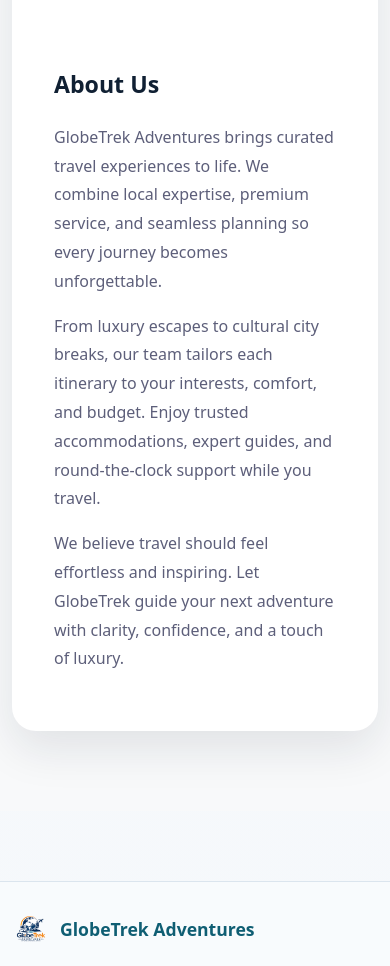
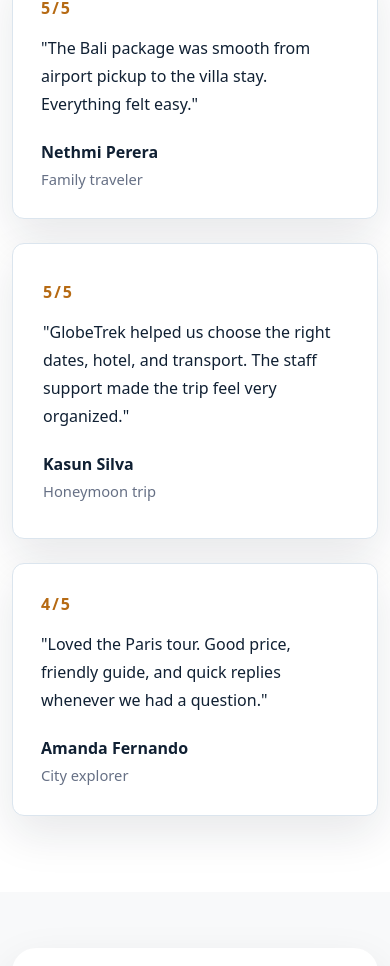
Before and after one commit to sasindusachintha/GlobTrek_Website, a PHP site: page / in a window 390 px wide. Shown: the part 4815-5781 px from the top of the page. Run offline with PHP 8.4, Linux system fonts and the light colour scheme.

Commit message:
added enhanced

```diff
--- a/css/style.css
+++ b/css/style.css
@@ -483,6 +483,59 @@ section.container {
     padding: 80px 0;
 }
 
+.feedback-section {
+    padding: 76px 0;
+    background: #ffffff;
+}
+
+.feedback-heading {
+    max-width: 680px;
+    margin-bottom: 28px;
+}
+
+.feedback-heading p {
+    color: var(--gt-muted);
+    line-height: 1.7;
+    margin: 0;
+}
+
+.feedback-card {
+    height: 100%;
+    padding: 28px;
+    border: 1px solid var(--gt-border);
+    border-radius: 12px;
+    background: var(--gt-surface);
+    box-shadow: var(--gt-shadow);
+}
+
+.feedback-card-large {
+    padding: 36px 30px;
+}
+
+.feedback-rating {
+    color: #b66a13;
+    font-weight: 800;
+    letter-spacing: 2px;
+    margin-bottom: 14px;
+}
+
+.feedback-card p {
+    color: var(--gt-ink);
+    line-height: 1.75;
+    margin-bottom: 22px;
+}
+
+.feedback-card strong,
+.feedback-card span {
+    display: block;
+}
+
+.feedback-card span {
+    color: var(--gt-muted);
+    font-size: 0.92rem;
+    margin-top: 4px;
+}
+
 .about-us-card {
     border-radius: 24px;
     overflow: hidden;
@@ -512,6 +565,25 @@ section.container {
 .about-us-card p {
     color: #5d5f7a;
     line-height: 1.8;
+}
+
+.about-contact {
+    margin-top: 24px;
+    padding-top: 20px;
+    border-top: 1px solid var(--gt-border);
+}
+
+.about-contact p {
+    display: flex;
+    align-items: center;
+    gap: 10px;
+    margin-bottom: 8px;
+    color: var(--gt-ink);
+    font-weight: 700;
+}
+
+.about-contact i {
+    color: var(--gt-ocean);
 }
 
 @media (max-width: 991px) {
--- a/index.html
+++ b/index.html
@@ -113,6 +113,41 @@
         <div class="row g-4" id="package-container"></div>
     </section>
 
+    <section class="feedback-section">
+        <div class="container">
+            <div class="feedback-heading">
+                <h2 class="section-title mb-2">Traveler Feedback</h2>
+                <p>Real stories from guests who planned their holidays with GlobeTrek.</p>
+            </div>
+            <div class="row g-4">
+                <div class="col-md-4">
+                    <div class="feedback-card">
+                        <div class="feedback-rating">5/5</div>
+                        <p>"The Bali package was smooth from airport pickup to the villa stay. Everything felt easy."</p>
+                        <strong>Nethmi Perera</strong>
+                        <span>Family traveler</span>
+                    </div>
+                </div>
+                <div class="col-md-4">
+                    <div class="feedback-card feedback-card-large">
+                        <div class="feedback-rating">5/5</div>
+                        <p>"GlobeTrek helped us choose the right dates, hotel, and transport. The staff support made the trip feel very organized."</p>
+                        <strong>Kasun Silva</strong>
+                        <span>Honeymoon trip</span>
+                    </div>
+                </div>
+                <div class="col-md-4">
+                    <div class="feedback-card">
+                        <div class="feedback-rating">4/5</div>
+                        <p>"Loved the Paris tour. Good price, friendly guide, and quick replies whenever we had a question."</p>
+                        <strong>Amanda Fernando</strong>
+                        <span>City explorer</span>
+                    </div>
+                </div>
+            </div>
+        </div>
+    </section>
+
     <section class="about-us-section bg-light" id="about-us">
         <div class="container">
             <div class="row g-4 align-items-center about-us-card mx-auto">
@@ -132,6 +167,10 @@
                         while you travel.</p>
                     <p>We believe travel should feel effortless and inspiring. Let GlobeTrek guide your next adventure
                         with clarity, confidence, and a touch of luxury.</p>
+                    <div class="about-contact">
+                        <p><i class="fa-solid fa-envelope"></i> hello@globetrek-adventures.test</p>
+                        <p><i class="fa-solid fa-phone"></i> +94 77 456 8890</p>
+                    </div>
                 </div>
             </div>
         </div>
--- a/js/app.js
+++ b/js/app.js
@@ -412,6 +412,17 @@ function findPackage(id) {
     return packages.find(pkg => pkg.id === Number(id)) || defaultPackages.find(pkg => pkg.id === Number(id));
 }
 
+function isPackageAvailable(pkg) {
+    return pkg && pkg.available !== false;
+}
+
+function getBookingStatusClass(status) {
+    if (status === 'Confirmed') return 'bg-success';
+    if (status === 'Cancelled') return 'bg-danger';
+    if (status === 'Paid - Awaiting Staff Confirmation') return 'bg-info';
+    return 'bg-warning';
+}
+
 function findUser(email) {
     return getStorage('users').find(user => user.email.toLowerCase() === email.toLowerCase());
 }
@@ -585,6 +596,10 @@ function initBookingPage() {
         if (packageTransport) packageTransport.innerText = pkg.transport;
         if (packagePrice) packagePrice.innerText = pkg.price;
         if (packageDescription) packageDescription.innerText = pkg.desc;
+        if (!isPackageAvailable(pkg)) {
+            showMessage(messageArea, 'This package is currently unavailable. Please choose another package.', 'warning');
+            form.querySelector('button[type="submit"]')?.setAttribute('disabled', 'disabled');
+        }
     }
 
     const currentUser = getCurrentUser();
@@ -612,6 +627,11 @@ function initBookingPage() {
 
         if (!pkg) {
             showMessage(messageArea, 'Please select a valid package first.');
+            return;
+        }
+
+        if (!isPackageAvailable(pkg)) {
+            showMessage(messageArea, 'This package is currently unavailable. Please choose another package.', 'warning');
             return;
         }
 
@@ -765,10 +785,10 @@ function initPaymentPage() {
         payments.push(payment);
         setStorage('payments', payments);
 
-        const updatedBookings = bookings.map(b => b.id === booking.id ? { ...b, status: 'Confirmed' } : b);
+        const updatedBookings = bookings.map(b => b.id === booking.id ? { ...b, status: 'Paid - Awaiting Staff Confirmation' } : b);
         setStorage('bookings', updatedBookings);
 
-        showMessage(paymentMessage, 'Payment successful. Your booking is confirmed.', 'success');
+        showMessage(paymentMessage, 'Payment successful. Staff will manually confirm your booking soon.', 'success');
         printReceipt(booking, payment);
         setTimeout(() => { window.location.href = 'dashboard.html'; }, 2500);
     });
@@ -876,7 +896,7 @@ function printReceipt(booking, payment) {
                 <div class="row"><span class="label">Payment status</span><span class="value">${status}</span></div>
                 <div class="row"><span class="label">Paid on</span><span class="value">${escapeHtml(paidAt)}</span></div>
                 <div class="row total"><span>Total paid</span><span>${amount}</span></div>
-                <p class="footer">Thank you for booking with GlobeTrek Adventures.</p>
+                <p class="footer">Thank you for booking with GlobeTrek Adventures. Staff will confirm your trip after reviewing availability.</p>
             </div>
             <script>
                 window.addEventListener('load', function () {
@@ -1092,7 +1112,7 @@ function loadDashboardSection(section) {
                     <td>${booking.packageName}</td>
                     <td>${booking.travelDate} - ${booking.returnDate}</td>
                     <td>${booking.guests}</td>
-                    <td><span class="badge ${booking.status === 'Confirmed' ? 'bg-success' : 'bg-warning'}">${booking.status}</span></td>
+                    <td><span class="badge ${getBookingStatusClass(booking.status)}">${booking.status}</span></td>
                     <td><button class="btn btn-sm btn-outline-danger cancel-booking" data-id="${booking.id}">Cancel</button></td>
                 </tr>`), ['Package', 'Travel Date', 'Guests', 'Status', 'Action']) : '<p>No bookings found. <a href="packages.html">Browse packages</a></p>'}`;
             document.querySelectorAll('.cancel-booking').forEach(button => {
@@ -1165,8 +1185,9 @@ function loadDashboardSection(section) {
                         <td>${pkg.name}</td>
                         <td>${pkg.duration}</td>
                         <td>${pkg.price}</td>
+                        <td><span class="badge ${isPackageAvailable(pkg) ? 'bg-success' : 'bg-secondary'}">${isPackageAvailable(pkg) ? 'Available' : 'Unavailable'}</span></td>
                         <td><button class="btn btn-sm btn-outline-primary edit-package" data-id="${pkg.id}">Edit</button></td>
-                    </tr>`), ['Name', 'Duration', 'Price', 'Action'])}`;
+                    </tr>`), ['Name', 'Duration', 'Price', 'Availability', 'Action'])}`;
             document.querySelectorAll('.edit-package').forEach(button => {
                 button.addEventListener('click', () => {
                     const pkgId = Number(button.dataset.id);
@@ -1178,6 +1199,10 @@ function loadDashboardSection(section) {
                             <div class="mb-3"><label class="form-label">Price</label><input class="form-control" id="packagePriceEdit" value="${pkg.price}"></div>
                             <div class="mb-3"><label class="form-label">Duration</label><input class="form-control" id="packageDurationEdit" value="${pkg.duration}"></div>
                             <div class="mb-3"><label class="form-label">Description</label><textarea class="form-control" id="packageDescEdit" rows="4">${pkg.desc}</textarea></div>
+                            <div class="form-check form-switch mb-3">
+                                <input class="form-check-input" type="checkbox" id="packageAvailableEdit" ${isPackageAvailable(pkg) ? 'checked' : ''}>
+                                <label class="form-check-label" for="packageAvailableEdit">Available for booking</label>
+                            </div>
                             <button class="btn btn-primary" type="submit">Save Changes</button>
                         </form>
                         <button class="btn btn-link mt-3" id="cancelEdit">Back to list</button>
@@ -1191,7 +1216,8 @@ function loadDashboardSection(section) {
                             name: document.getElementById('packageNameEdit').value.trim(),
                             price: document.getElementById('packagePriceEdit').value.trim(),
                             duration: document.getElementById('packageDurationEdit').value.trim(),
-                            desc: document.getElementById('packageDescEdit').value.trim()
+                            desc: document.getElementById('packageDescEdit').value.trim(),
+                            available: document.getElementById('packageAvailableEdit').checked
                         };
                         setStorage('packages', packages);
                         refreshPackageData();
@@ -1207,8 +1233,8 @@ function loadDashboardSection(section) {
                         <td>${booking.packageName}</td>
                         <td>${booking.userName}</td>
                         <td>${booking.travelDate}</td>
-                        <td><span class="badge ${booking.status === 'Confirmed' ? 'bg-success' : 'bg-warning'}">${booking.status}</span></td>
-                        <td><button class="btn btn-sm btn-outline-success confirm-booking" data-id="${booking.id}" ${booking.status === 'Confirmed' ? 'disabled' : ''}>Confirm</button></td>
+                        <td><span class="badge ${getBookingStatusClass(booking.status)}">${booking.status}</span></td>
+                        <td><button class="btn btn-sm btn-outline-success confirm-booking" data-id="${booking.id}" ${['Confirmed', 'Cancelled'].includes(booking.status) ? 'disabled' : ''}>Confirm</button></td>
                     </tr>`), ['Package', 'Customer', 'Travel Date', 'Status', 'Action'])}`;
             document.querySelectorAll('.confirm-booking').forEach(button => {
                 button.addEventListener('click', () => {
@@ -1449,6 +1475,12 @@ function initDetailsButton() {
     if (!bookButton) return;
     const params = new URLSearchParams(window.location.search);
     const packageId = params.get('id');
+    const pkg = findPackage(packageId);
+    if (pkg && !isPackageAvailable(pkg)) {
+        bookButton.disabled = true;
+        bookButton.innerText = 'Unavailable';
+        return;
+    }
     bookButton.addEventListener('click', () => {
         window.location.href = `booking.html?id=${packageId}`;
     });
@@ -1469,10 +1501,11 @@ function initPackagesPage() {
                             <h3 class="h5 fw-bold mb-1">${pkg.name}</h3>
                             <p class="text-warning mb-1">⭐ ${pkg.rating}</p>
                             <p class="fw-bold text-success mb-2">${pkg.price}</p>
+                            <span class="badge ${isPackageAvailable(pkg) ? 'bg-success' : 'bg-secondary'}">${isPackageAvailable(pkg) ? 'Available' : 'Unavailable'}</span>
                         </div>
                     </a>
                     <div class="p-3 pt-0 d-flex justify-content-between align-items-center">
-                        <button class="btn btn-primary btn-sm rounded-pill" onclick="window.location.href='booking.html?id=${pkg.id}'">Book Now</button>
+                        <button class="btn btn-primary btn-sm rounded-pill" ${isPackageAvailable(pkg) ? '' : 'disabled'} onclick="window.location.href='booking.html?id=${pkg.id}'">${isPackageAvailable(pkg) ? 'Book Now' : 'Unavailable'}</button>
                         <i class="fa-regular fa-heart favorite-icon"></i>
                     </div>
                 </div>
```
Also changed, not shown: contact.html (+39 -0 lines), js/script.js (+12 -3 lines).
